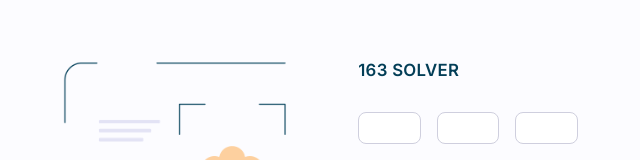
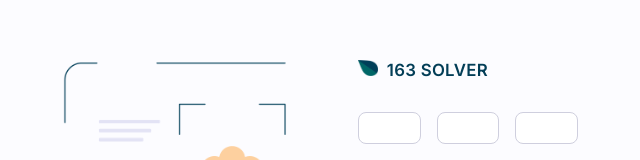
Before and after one commit to syzhao53/163-solver, a React (Create React App) app in the folder site/: page / in a window 1280 px wide. Shown: the part 148-308 px from the top of the page, without its empty margins (320-960 px from the left). Built offline with nearby package versions, Linux system fonts and the light colour scheme.

Commit message:
generate random cards button

```diff
--- a/site/src/assets/index.css
+++ b/site/src/assets/index.css
@@ -488,10 +488,14 @@ input:focus {
 }
 
 #leaf-icon {
-  display: none;
-  /* width: 9.2%;
+  display: block;
+  width: 9%;
   float: left;
-  margin: 0 .5rem 0 0; */
+  margin: 0 .55rem 0 0;
+}
+
+#leaf-icon:hover {
+  cursor: pointer;
 }
 
 .logo-text {
--- a/site/src/components/Home.js
+++ b/site/src/components/Home.js
@@ -84,6 +84,24 @@ function Home({ currPage, setCurrPage }) {
     }
   }
 
+  const generate = (event) => {
+    const vals = ['A', 'J', 'Q', 'K', '1', '2', '3', '4', '5', '6', '7', '8', '9', '10'];
+    var randomArr = [];
+
+    for (var i = 0; i < 6; i += 1) {
+      randomArr.push(Math.floor(Math.random() * vals.length));
+    }
+
+    setOne(vals[randomArr[0]]);
+    setTwo(vals[randomArr[1]]);
+    setThree(vals[randomArr[2]]);
+    setFour(vals[randomArr[3]]);
+    setFive(vals[randomArr[4]]);
+    setSix(vals[randomArr[5]]);
+    setError({message: ''});
+    setSolution('');
+  }
+
   const resetForm = (event) => {
     event.preventDefault();
     setOne('');
@@ -115,7 +133,7 @@ function Home({ currPage, setCurrPage }) {
 
           <form className="input-form" id="solver-form">
             <div className="big-header">
-<img id="leaf-icon" src={Leaf} alt="leaf icon" onClick={async () => {navigate('/');}}/>
+            <img id="leaf-icon" src={Leaf} alt="leaf icon" onClick={generate}/>
               163 SOLVER
             </div>
             {/* <div className="instr">
```
